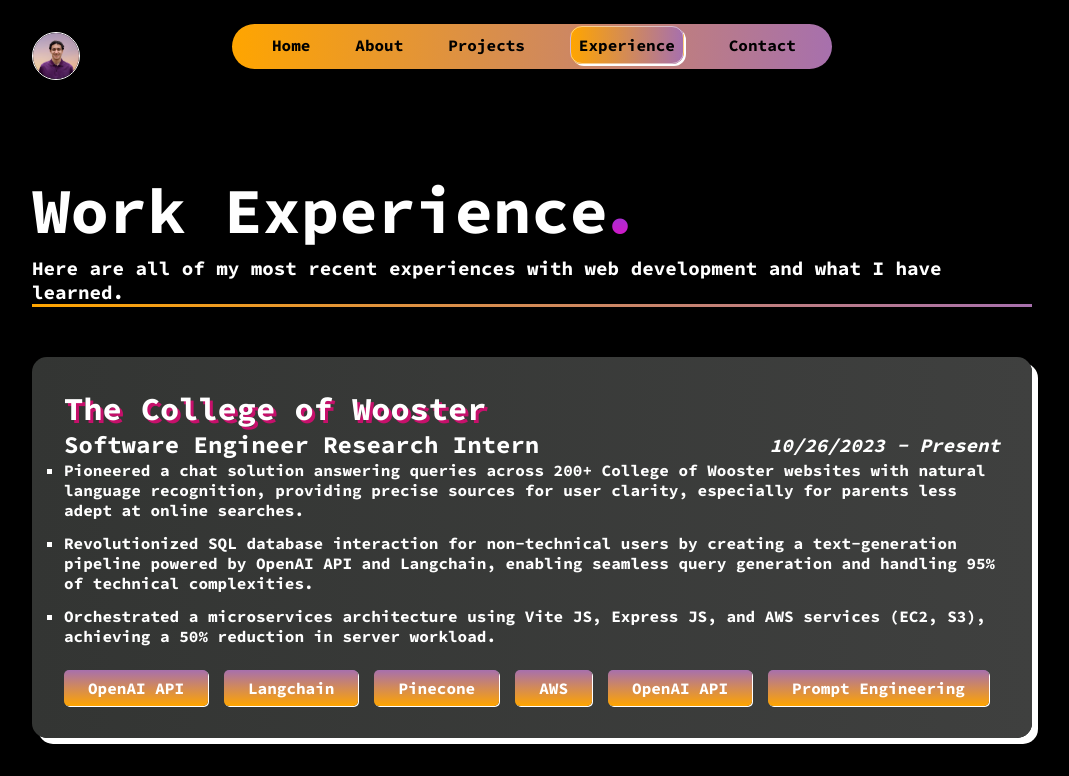
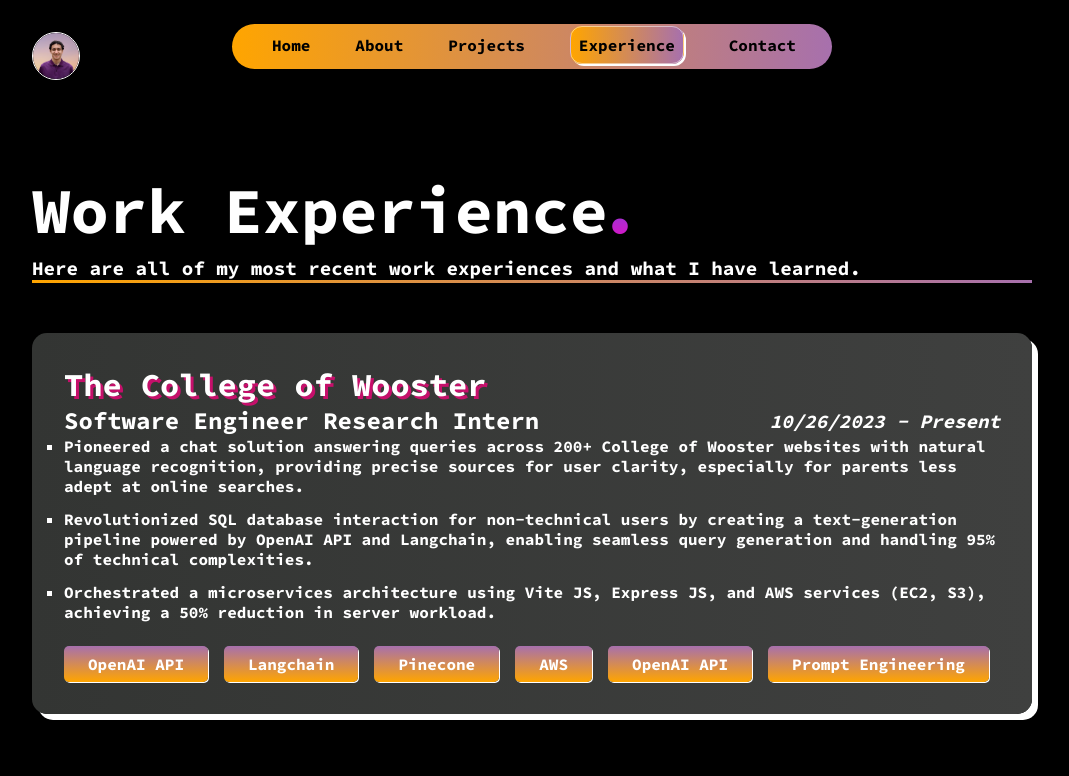
Before and after one commit to akhmadmamirov/portfolio, a React (Create React App) app: page /experience in a window 1280 px wide. Shown: the top 776 px of the page, without its empty margins (108-1177 px from the left). Built offline with nearby package versions, Linux system fonts and the light colour scheme.

Commit message:
work exp description change

```diff
--- a/src/pages/experience.jsx
+++ b/src/pages/experience.jsx
@@ -36,7 +36,7 @@
 					<div className="title experience-title">
 						Work Experience
 							<span class="period" data-v-09456b5b="">.</span>
-							<p class="description">Here are all of my most recent experiences with web development and what I have learned.</p>
+							<p class="description">Here are all of my most recent work experiences and what I have learned.</p>
 						</div>
 					<div className="experiences-main-container">
 						<section class="experience-container">
```
